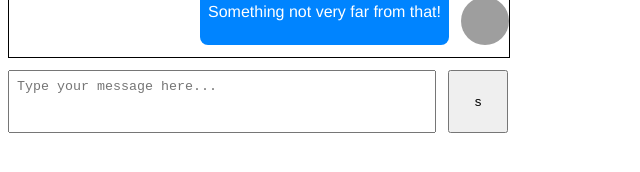
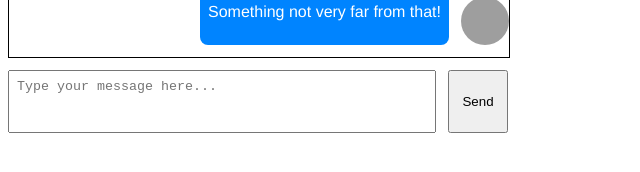
Before and after one commit to Sinthix/message-chat-exercise, a Vue app: page / in a window 1280 px wide. Shown: the part 304-476 px from the top of the page, without its empty margins (0-640 px from the left). Built offline with nearby package versions, Linux system fonts and the light colour scheme; grey boxes are pictures that could not be loaded.

Commit message:
feat: adds verification for empty message to not be sent

```diff
--- a/src/components/chat-areas/ComposeComponent.vue
+++ b/src/components/chat-areas/ComposeComponent.vue
@@ -2,7 +2,7 @@
     <div class="compose-area">
         <textarea v-model="input" placeholder="Type your message here..." name="chat-input" id="chatInput" @keyup.enter="submitMessage" ref="inputArea" rows="3"></textarea>
         <button @click="submitMessage">
-            s
+            Send
         </button>
     </div>
 </template>
@@ -17,10 +17,10 @@ export default {
   },
   methods: {
     submitMessage() {
-        this.input.trim()
-        this.$emit('submit', this.input);
-        this.input = '';
-
+        if(this.input.trim()) {
+            this.$emit('submit', this.input);
+            this.input = '';
+        }
     }
   },
 };
```
